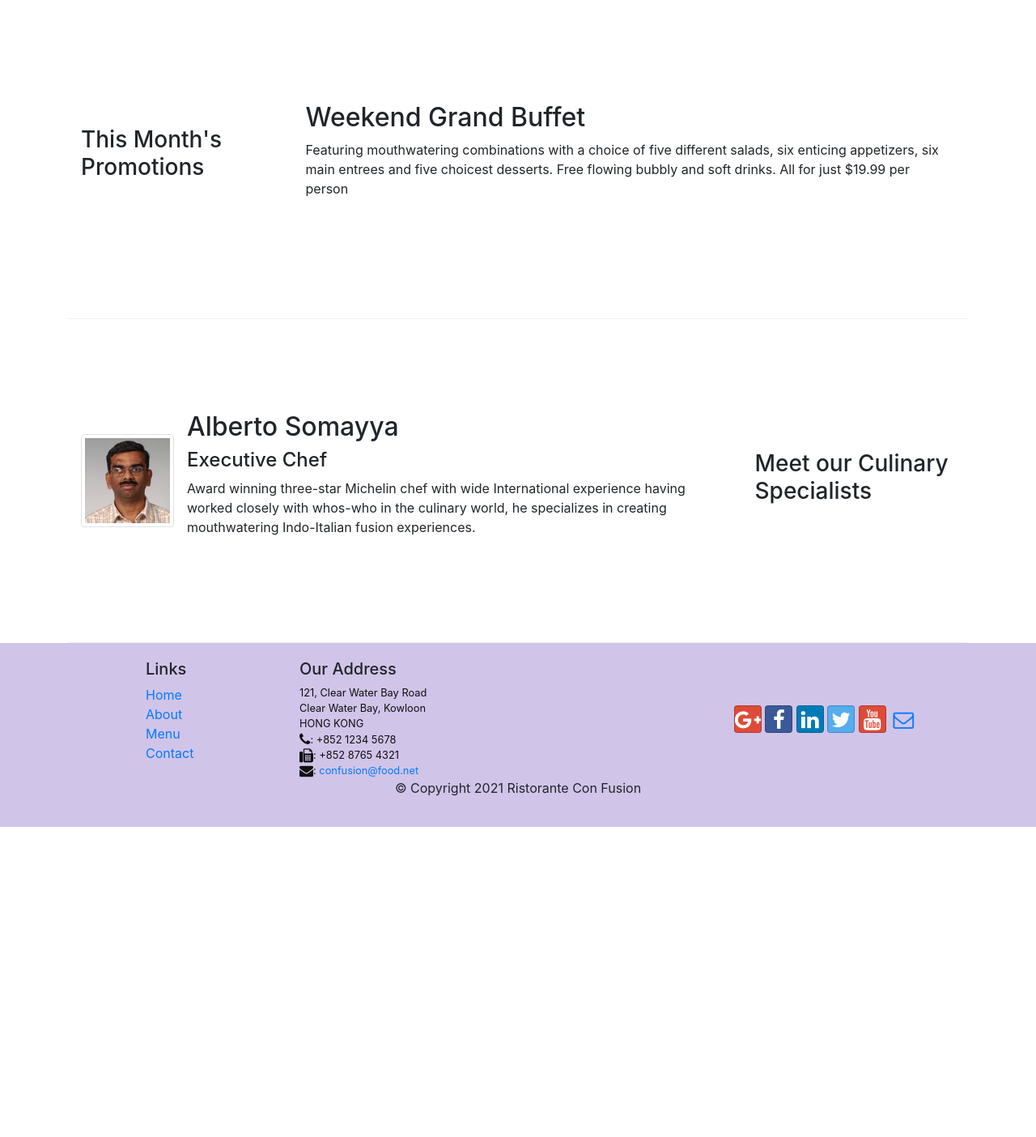
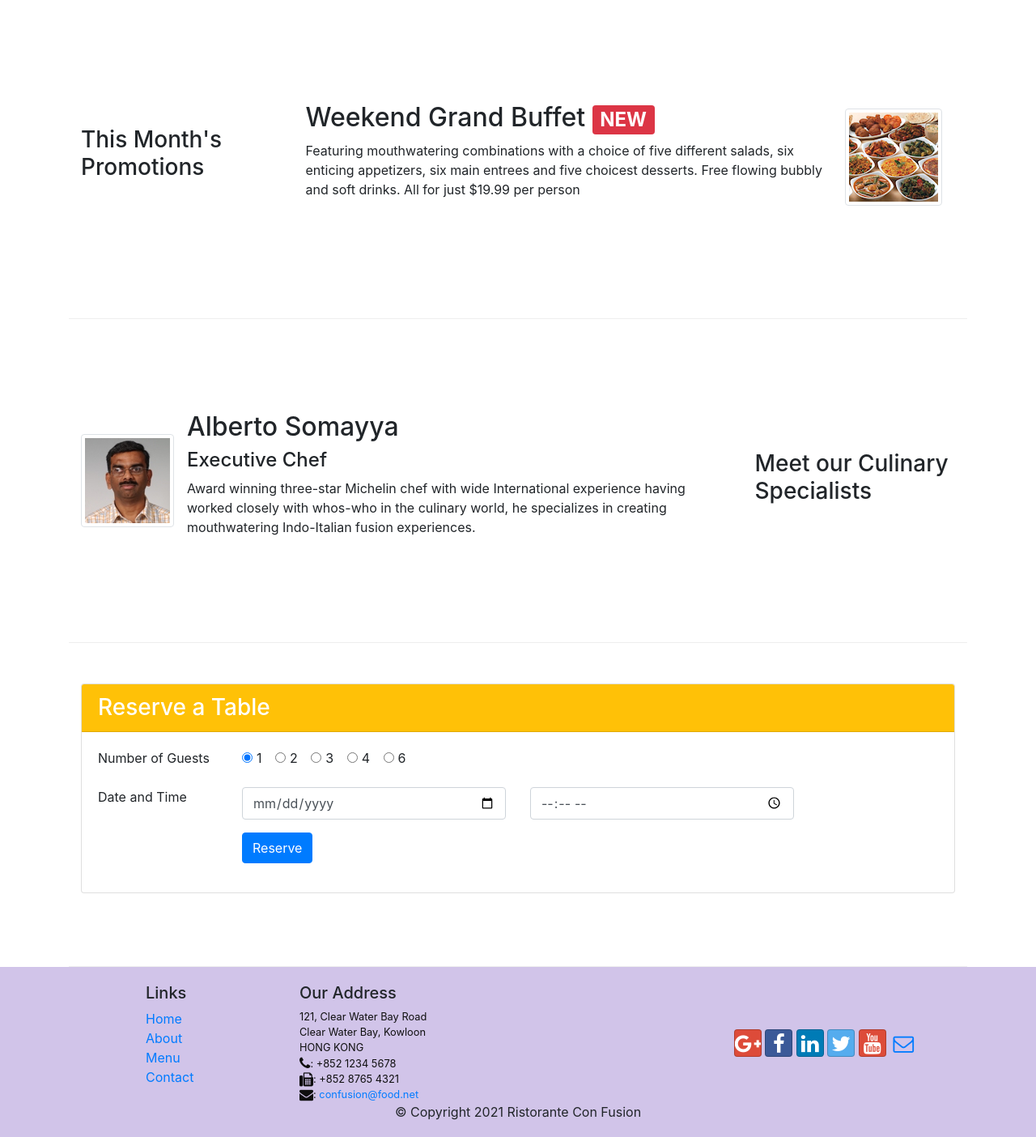
Before and after one commit to sathwikreddy101/conFusion, a website: page index.html in a window 1280 px wide. Shown: the part 740-2144 px from the top of the page at 81% size. Before the commit the page ends 1761 px from the top, so only its background shows below. Drawn offline with nearby package versions, Linux system fonts and the light colour scheme.

Commit message:
Assignment 2

```diff
--- a/index.html
+++ b/index.html
@@ -42,6 +42,9 @@
                 <div class="col-12 col-sm align-self-center">
                     <img src="img/logo.png" class="img-fluid">
                 </div>
+                <div class="col-12 mt-5 mt-sm-0 col-sm-3 text-center align-self-center">
+                    <a href="#reservation" type="button" class="btn btn-lg btn-warning">Reserve table</a>
+                </div>
             </div>
         </div>
     </header>
@@ -73,9 +76,15 @@
                 <h3>This Month's Promotions</h3>
             </div>
             <div class="col col-sm col-md">
-                <h2>Weekend Grand Buffet</h2>
-                <p>Featuring mouthwatering combinations with a choice of five different salads, six enticing appetizers, six main entrees and five choicest desserts. Free flowing bubbly and soft drinks. All for just $19.99 per person </p>
+                <div class="media">
+                    <div class="media-body">
+                      <h2 class="mt-0">Weekend Grand Buffet <span class="badge badge-danger">NEW</span></h2>
+                      <p class="d-none d-sm-block">Featuring mouthwatering combinations with a choice of five different salads, six enticing appetizers, six main entrees and five choicest desserts. Free flowing bubbly and soft drinks. All for just $19.99 per person </p>
+                    </div>
+                    <img class="d-flex mr-3 img-thumbnail align-self-center" src="img/buffet.png" alt="buffet">
+                  </div>
             </div>
+
         </div>
 
         <div class="row row-content align-items-center">
@@ -98,6 +107,56 @@
                 </div>
             </div>
         </div>
+        <div class="row row-content justify-content-center"  id="reservation">
+            <div class="col-12">
+              <div class="card">
+                <h3 class="card-header bg-warning text-white">Reserve a Table</h3>
+                <div class="card-body">
+                  <form>
+                    <div class="form-group row">
+                        <label class="col-12 col-sm-2">Number of Guests</label>
+                        <div class="col">
+                          <div class="form-check form-check-inline">
+                            <input class="form-check-input" type="radio" name="inlineRadioOptions" id="one_guest_radio" value="one" checked>
+                            <label class="form-check-label" for="one_guest_radio">1</label>
+                         </div>
+                         <div class="form-check form-check-inline">
+                           <input class="form-check-input" type="radio" name="inlineRadioOptions" id="two_guest_radio" value="two">
+                           <label class="form-check-label" for="two_guest_radio">2</label>
+                         </div>
+                         <div class="form-check form-check-inline">
+                           <input class="form-check-input" type="radio" name="inlineRadioOptions" id="three_guest_radio" value="three">
+                           <label class="form-check-label" for="three_guest_radio">3</label>
+                         </div>
+                         <div class="form-check form-check-inline">
+                           <input class="form-check-input" type="radio" name="inlineRadioOptions" id="four_guest_radio" value="four">
+                           <label class="form-check-label" for="four_guest_radio">4</label>
+                         </div>
+                         <div class="form-check form-check-inline">
+                           <input class="form-check-input" type="radio" name="inlineRadioOptions" id="six_guest_radio" value="six">
+                           <label class="form-check-label" for="six_guest_radio">6</label>
+                         </div>
+                        </div>
+                    </div>
+                    <div class="form-group row">
+                      <label class="col-12 col-sm-2">Date and Time</label>
+                      <div class="col-12 col-sm-4">
+                        <input type="date" class="form-control" id="date" placeholder="Date">
+                      </div>
+                      <div class="col-12 col-sm-4">
+                        <input type="time" class="form-control" id="time" placeholder="Time">
+                      </div>
+                    </div>
+                    <div class="form-group row">
+                      <div class="col offset-0 offset-sm-2">
+                        <button type="submit" class="btn btn-primary">Reserve</button>
+                      </div>
+                    </div>
+                  </form>
+                </div>
+              </div>
+            </div>
+          </div>
     </div>
 
     <footer class="footer">
```
